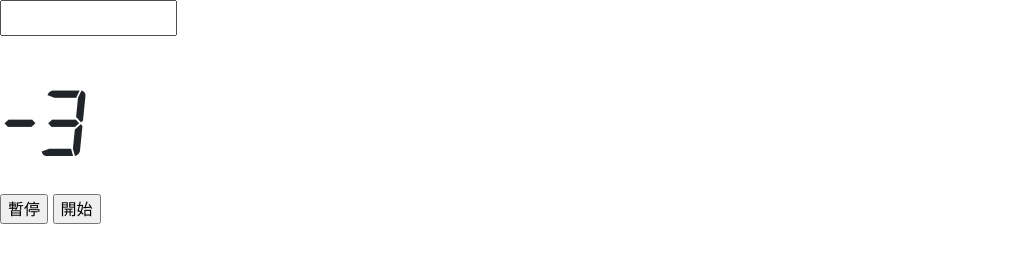
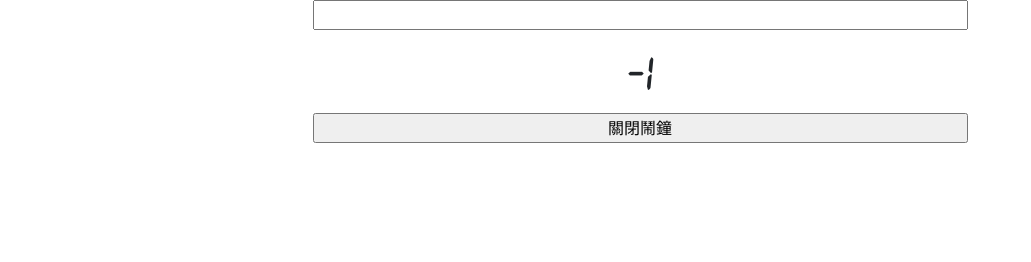
Before and after one commit to coco449/AllLab, a plain HTML site: page 023倒數計時器/index.html in a window 1280 px wide. Both pictures are taken after a click on the button "開始". Shown: the whole page, without its empty margins (0-1031 px from the left). Drawn offline with nearby package versions, Linux system fonts and the light colour scheme.

Commit message:
2019/10/13 11:00

```diff
--- a/023倒數計時器/index.html
+++ b/023倒數計時器/index.html
@@ -13,30 +13,54 @@
 
 
     <script>
-
-
-        function ButtonPauce() {
-            ispause = true;
-        }
         function ButtonStart() {
             ispause = false;
-            document.getElementById('Label1').innerText = $("#s").val();
-            ShowClock();
+
+            if ($("#ButtonStart").val() == "開始") {
+                VerificationNum();
+                document.getElementById('Label1').innerText = $("#s").val();
+                $("#ButtonStart").val("暫停")
+                ShowClock();
+            }
+            else if ($("#ButtonStart").val() == "暫停") {
+                ispause = true;
+                $("#ButtonStart").val("開始")
+            }
+            else if ($("#ButtonStart").val() == "關閉鬧鐘"){
+                location.reload();
+            }
         }
         function ShowClock() {
             if (ispause == false) {
-                document.getElementById('Label1').innerText = document.getElementById('Label1').innerText-1;
+                document.getElementById('Label1').innerText = document.getElementById('Label1').innerText - 1;
+                TimeUp();
                 setTimeout(ShowClock, 1000);
             }
+        }
+        function TimeUp() {
+            if (document.getElementById('Label1').innerText <= 0) {
+                ispause = true;
+                var audio = new Audio("001.mp3");
+                audio.play();
+                $("#ButtonStart").val("關閉鬧鐘");
 
+            }
+        }
+        function VerificationNum() {
+            if ($("#s").val() > 0) { }
+            else { alert("請確認輸入是否是為0以上的數字") }
         }
 
+
+
+
         $(document).ready(function () {
-            $("#ButtonPauce").click(ButtonPauce);
             $("#ButtonStart").click(ButtonStart);
+        });
 
-        });
+
     </script>
+
     <style>
         @font-face {
             font-family: Digital;
@@ -46,18 +70,20 @@
 </head>
 
 <body>
-    <div class="frame">
-        <div class="Timing">
-            <input type="text" id="s" style="font-family:Digital;font-size:20px">
-        </div>
-        <div>
-            <label id="Label1" style="font-family:Digital;font-size: 100px">test</label><br>
-        </div>
-        <div>
-            <input type="button" id="ButtonPauce" value="暫停" >
-            <input type="button" id="ButtonStart" value="開始" >
+
+    <div class="row">
+        <div class="col-6 mx-auto">
+            <div class="row">
+                <input type="text" class="col-12 mx-auto" id="s" style="font-family:Digital">
+                <label id="Label1" class="col- mx-auto" style="font-family:Digital;font-size: 50px">test</label><br>
+                <input type="button" class="col-12 mx-auto" id="ButtonStart" value="開始">
+            </div>
         </div>
     </div>
+
+
 </body>
 
+
+
 </html>
```
Also changed, not shown: index.html (+1 -0 lines), 1 other file.
